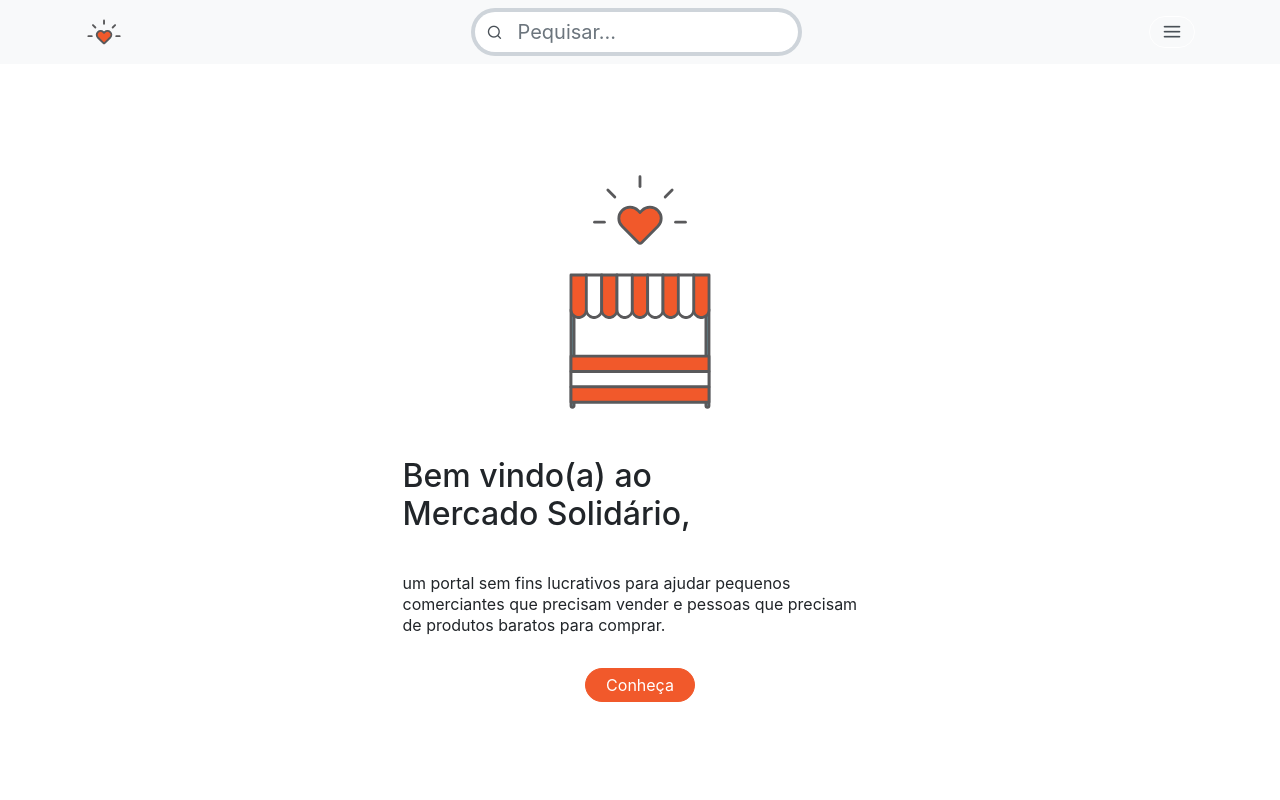
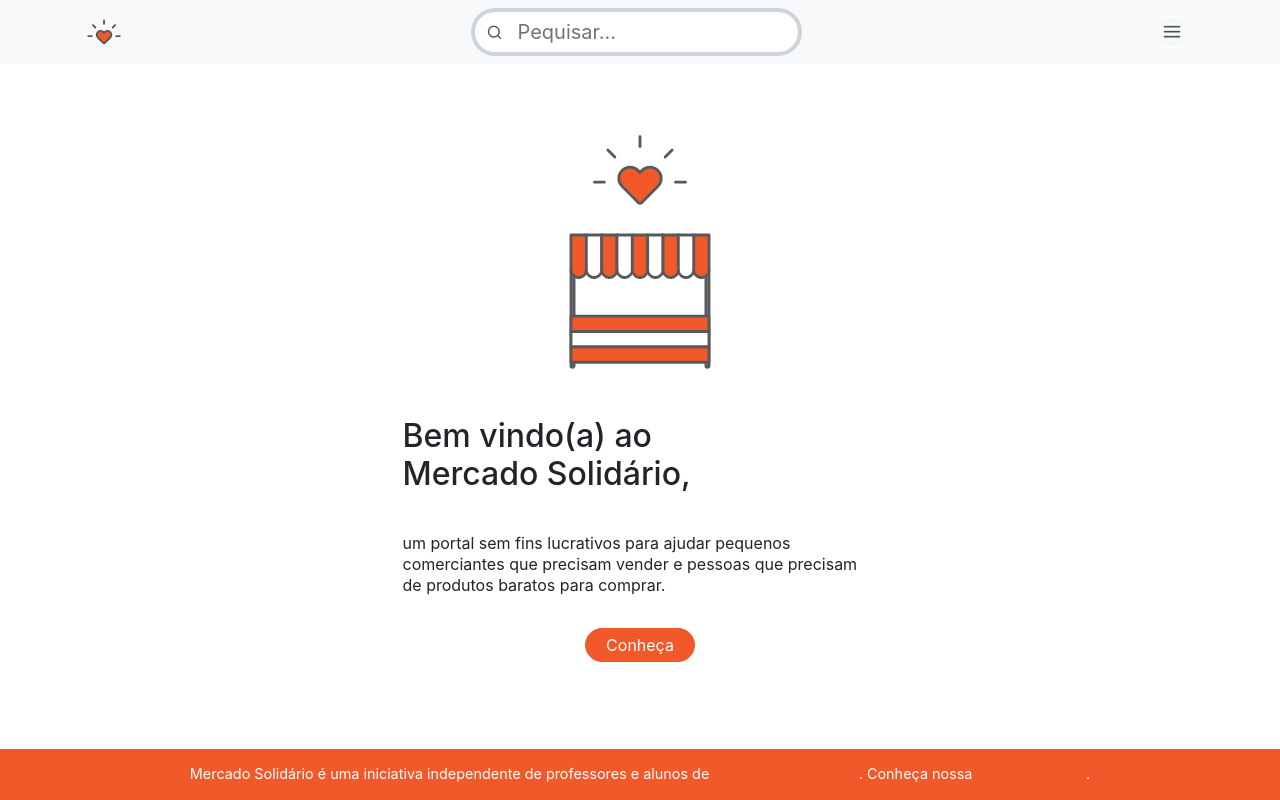
Before and after one commit to jeffersonrpn/mercadinho, an Angular app: page / in a window 1280 px wide. Built offline with nearby package versions, Linux system fonts and the light colour scheme.

Commit message:
Adiciona rodapé

```diff
--- a/src/app/app.component.html
+++ b/src/app/app.component.html
@@ -1,4 +1,18 @@
 <app-navbar></app-navbar>
-<div class="container">
-  <router-outlet></router-outlet>
+<div class="app-container">
+  <div class="container">
+    <router-outlet></router-outlet>
+  </div>
 </div>
+<footer>
+  <div class="container footer-texto">
+    Mercado Solidário é uma iniciativa independente de professores e alunos de
+    <a
+      href="http://www.computacao.ufcg.edu.br/"
+      target="_blank">
+      Computação@UFCG
+    </a>.
+    Conheça nossa
+    <a [routerLink]="['/voluntarios']">Equipe Solidária</a>.
+  </div>
+</footer>
--- a/src/app/app.component.scss
+++ b/src/app/app.component.scss
@@ -0,0 +1,3 @@
+.app-container  {
+  min-height: calc(100vh - 160px);
+}
--- a/src/app/inicio/inicio.component.scss
+++ b/src/app/inicio/inicio.component.scss
@@ -5,7 +5,7 @@
   max-width: 475px;
 
   @media (min-width: 576px) {
-    height: calc(100vh - 75px);
+    height: calc(100vh - 155px);
   }
 }
 
--- a/src/styles.scss
+++ b/src/styles.scss
@@ -1,4 +1,4 @@
-@import url('https://fonts.googleapis.com/css2?family=Baloo+2:wght@400;700&display=swap');
+@import url("https://fonts.googleapis.com/css2?family=Baloo+2:wght@400;700&display=swap");
 
 // Carrega Bootstrap
 @import "../node_modules/bootstrap/scss/functions";
@@ -11,6 +11,23 @@
 
 body {
   padding-top: 4.5rem;
+}
+
+footer {
+  background-color: $primary;
+  color: $white;
+  margin-top: 2rem;
+  padding-top: 1rem;
+  padding-bottom: 1rem;
+  font-size: 0.9rem;
+  text-align: center;
+
+  > a:link,
+  a:visited,
+  a:active,
+  a:hover {
+    color: $white;
+  }
 }
 
 .navbar-brand {
@@ -52,9 +69,15 @@ body {
 }
 
 @keyframes animationPop {
-  0%   {transform: scale(0.5)}
-  75%  {transform: scale(1.1)}
-  100% {transform: scale(1)}
+  0% {
+    transform: scale(0.5);
+  }
+  75% {
+    transform: scale(1.1);
+  }
+  100% {
+    transform: scale(1);
+  }
 }
 
 .intro {
@@ -64,7 +87,7 @@ body {
 .loader,
 .loader:before,
 .loader:after {
-  border-radius: .5rem;
+  border-radius: 0.5rem;
   width: 2.5em;
   height: 2.5em;
   -webkit-animation-fill-mode: both;
@@ -86,7 +109,7 @@ body {
 }
 .loader:before,
 .loader:after {
-  content: '';
+  content: "";
   position: absolute;
   top: 0;
 }
```
